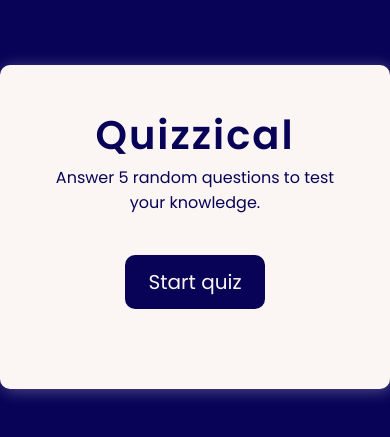
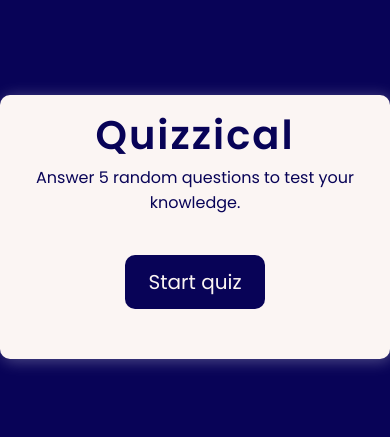
Before and after one commit to bhszewczyk/react-quizzical, a React (Vite) app: page / in a window 390 px wide. Shown: the part 195-632 px from the top of the page. Built offline with nearby package versions, Linux system fonts and the light colour scheme; no server answers.

Commit message:
Adds responsiveness

```diff
--- a/components/questions.css
+++ b/components/questions.css
@@ -34,3 +34,16 @@
 	color: #fff;
 	border: 0;
 }
+
+@media (max-width: 800px) {
+	.questions-container h3 {
+		font-size: 1.4rem;
+		margin-bottom: 2rem;
+	}
+
+	.answers-container {
+		flex-wrap: wrap;
+		font-size: 1.2rem;
+		padding: 0.4rem 0 1rem;
+	}
+}
--- a/src/App.css
+++ b/src/App.css
@@ -13,7 +13,7 @@ body {
 	justify-content: center;
 	align-items: center;
 	text-align: center;
-	height: 100vh;
+	min-height: 100vh;
 	font-family: 'Poppins', sans-serif;
 }
 
@@ -55,3 +55,10 @@ body {
 	cursor: default;
 	background-color: gray;
 }
+
+@media (max-width: 800px) {
+	.app {
+		font-size: 1rem;
+		padding: 1rem;
+	}
+}
```
